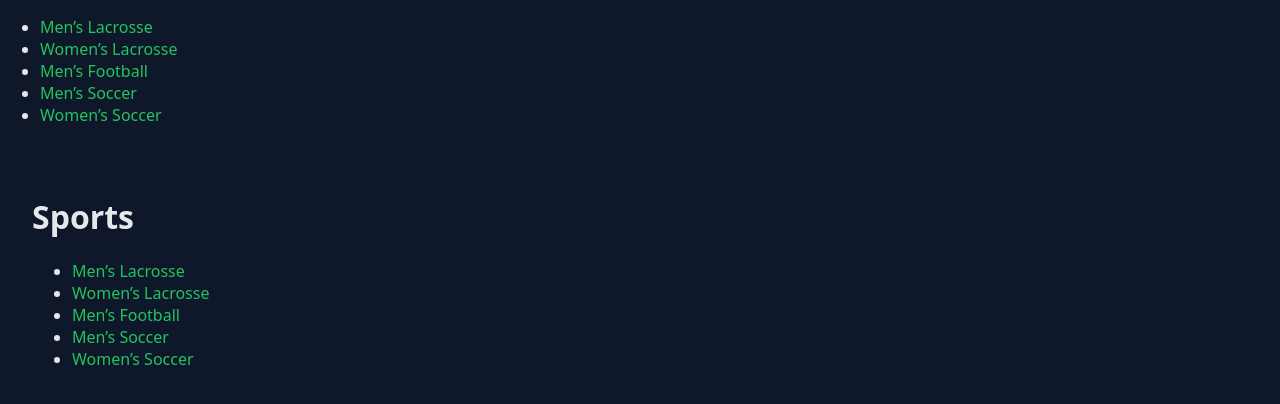
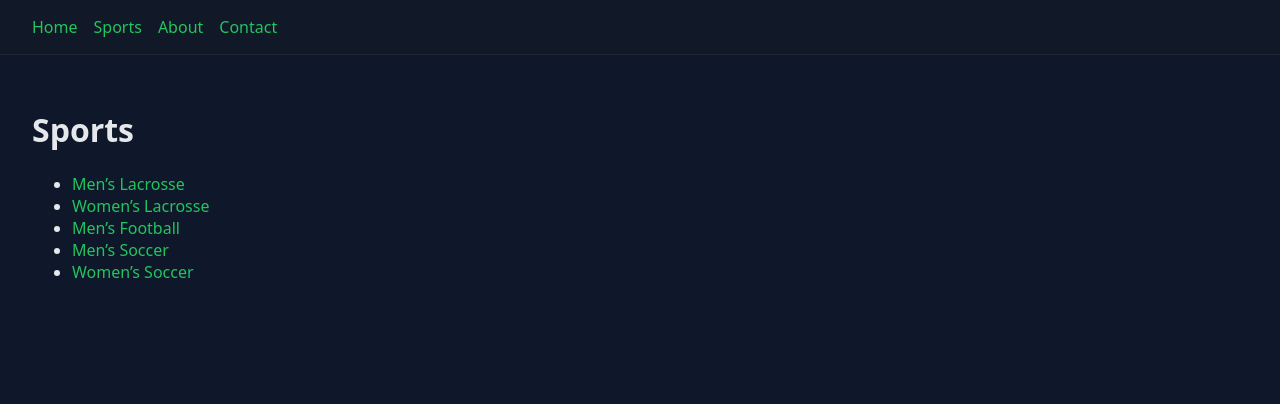
Before and after one commit to cfferen/truefitrecruits, a Next.js app: page /sports in a window 1280 px wide. Shown: the top 404 px of the page. Built offline with nearby package versions, Linux system fonts and the light colour scheme.

Commit message:
Update Header.tsx

```diff
--- a/app/components/Header.tsx
+++ b/app/components/Header.tsx
@@ -1,17 +1,15 @@
 "use client";
-
 import Link from "next/link";
 
 export default function Header() {
   return (
-    <nav className="nav-menu">
-      <ul>
-        <li><Link href="/sports/lacrosse/men">Men’s Lacrosse</Link></li>
-        <li><Link href="/sports/lacrosse/women">Women’s Lacrosse</Link></li>
-        <li><Link href="/sports/football/men">Men’s Football</Link></li>
-        <li><Link href="/sports/soccer/men">Men’s Soccer</Link></li>
-        <li><Link href="/sports/soccer/women">Women’s Soccer</Link></li>
-      </ul>
-    </nav>
+    <header className="site-header" style={{ padding: "1rem 2rem" }}>
+      <nav style={{ display: "flex", gap: "1rem" }}>
+        <Link href="/">Home</Link>
+        <Link href="/sports">Sports</Link>
+        <Link href="/about">About</Link>
+        <Link href="/contact">Contact</Link>
+      </nav>
+    </header>
   );
 }
```
